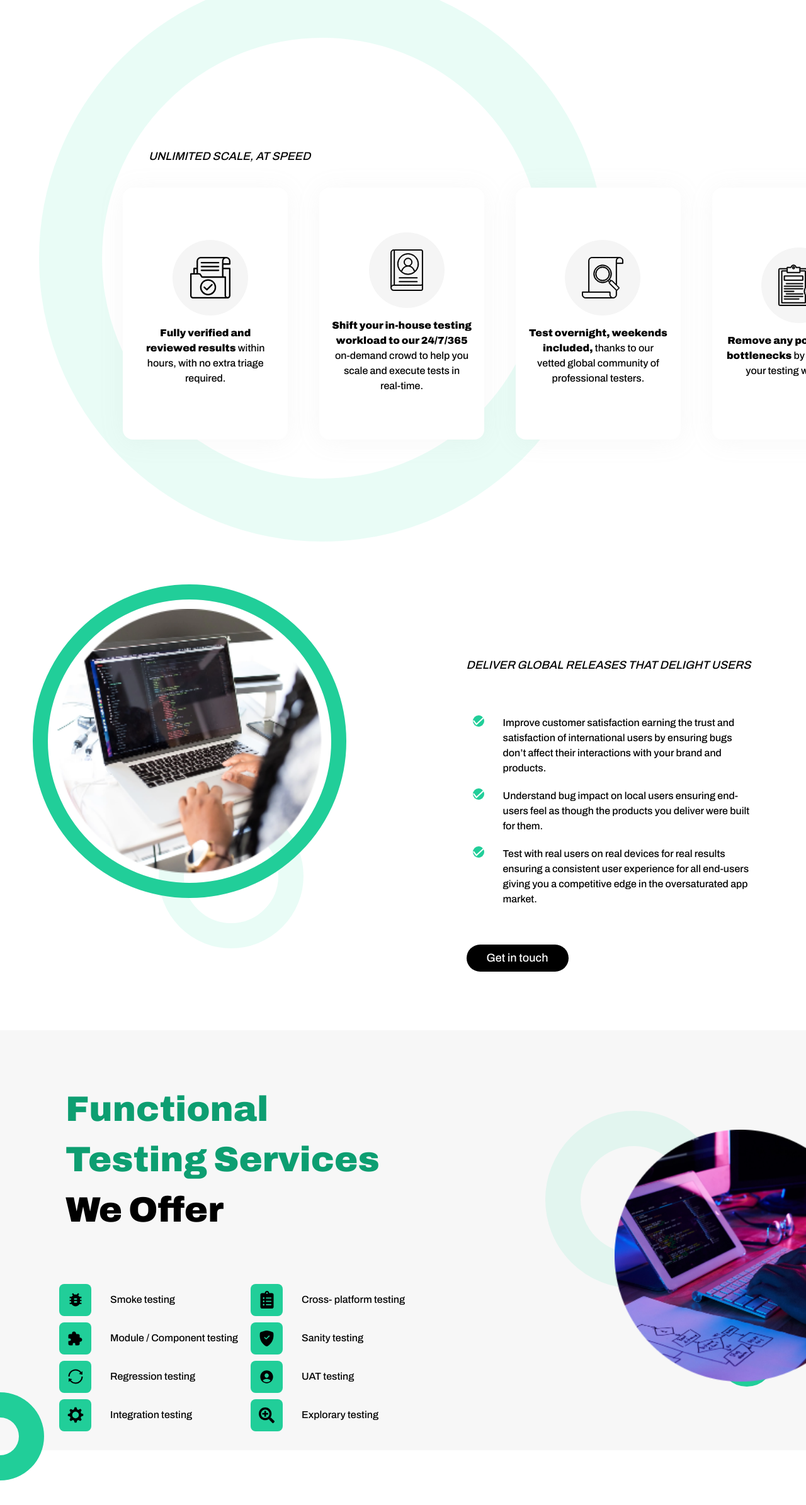
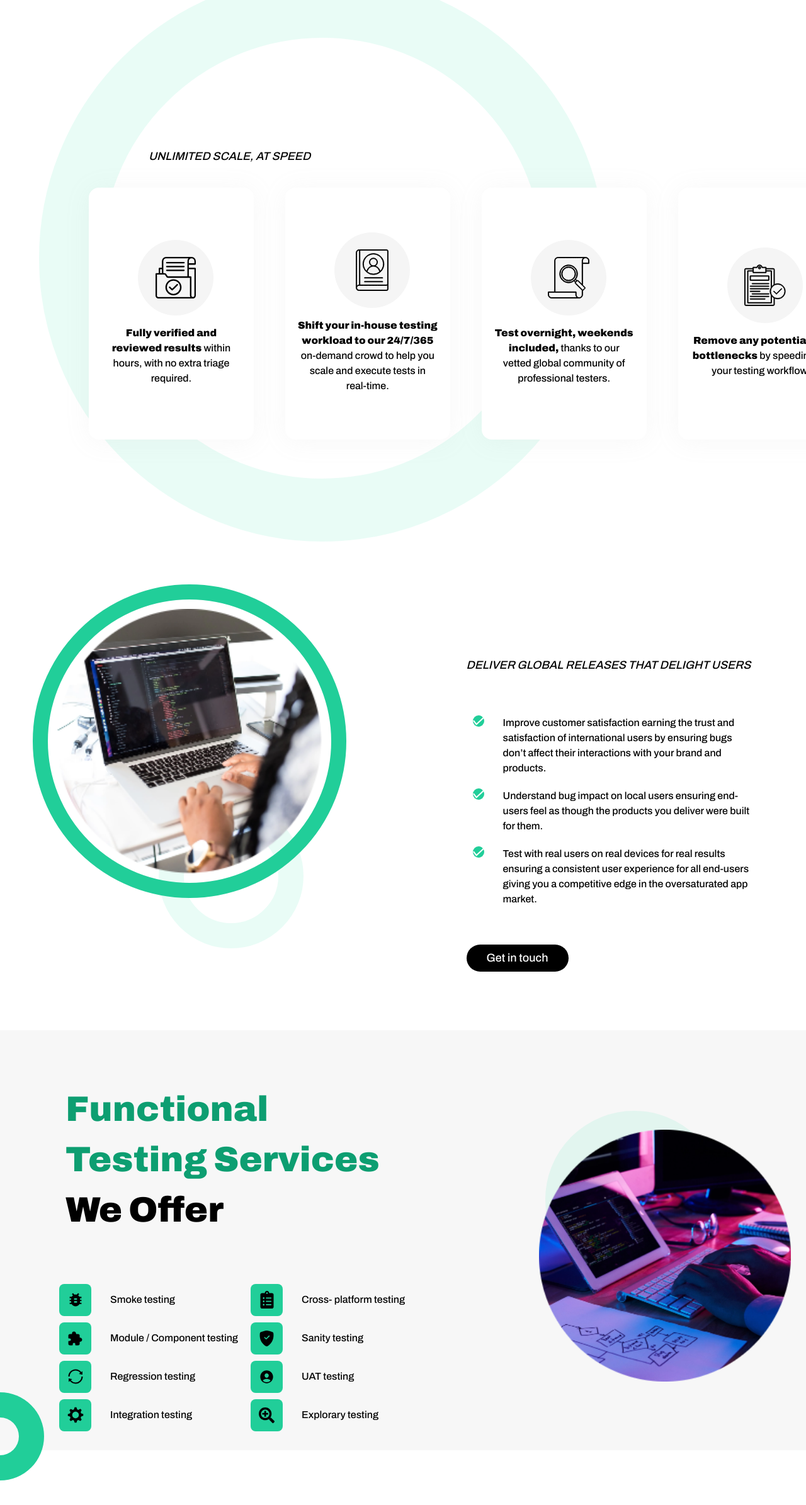
Before and after one commit to a11ysolutions/website, a React (Create React App) app: page /functional in a window 1280 px wide. Shown: the part 3347-5737 px from the top of the page at 63% size. Built offline with nearby package versions, Linux system fonts and the light colour scheme.

Commit message:
fix: adjust cropped images and cards in functional page for small desktop

```diff
--- a/src/Components/Functional/Functional.css
+++ b/src/Components/Functional/Functional.css
@@ -449,7 +449,7 @@
   .functional-qualities-top-section {
     display: flex;
     flex-direction: row;
-    justify-content: center;
+    /* justify-content: center; */
     align-items: center;
   }
 
@@ -541,7 +541,7 @@
     height: 400px;
     align-self: center;
     margin-top: 0;
-    margin-left: 140%;
+    margin-left: 80%;
   }
 
   .functional-third-circle {
@@ -551,10 +551,11 @@
   }
 
   .functional-fourth-circle {
-    right: 50px;
+    /* right: 50px;
     margin-top: 320px;
     width: 40px;
-    height: 40px;
+    height: 40px; */
+    display: none;
   }
 
   .functional-third-blurred-circle {
```
